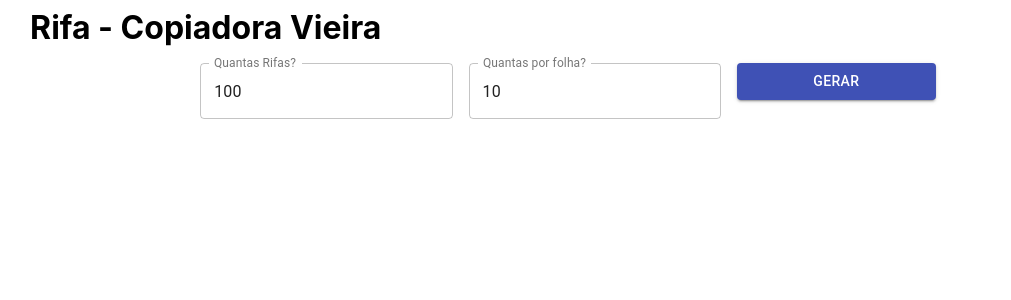
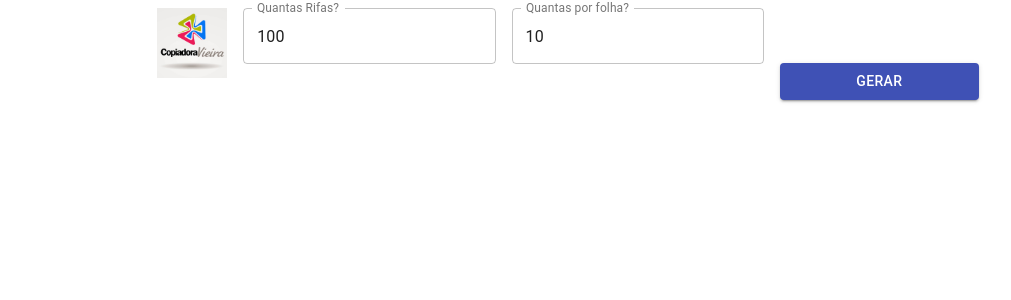
Before and after one commit to crvroberto/rifagerator, a React (Create React App) app: page / in a window 1280 px wide. Shown: the top 300 px of the page, without its empty margins (72-1083 px from the left). Built offline with nearby package versions, Linux system fonts and the light colour scheme.

Commit message:
edição final 3

```diff
--- a/src/App.js
+++ b/src/App.js
@@ -4,6 +4,7 @@ import React from 'react';
 import { makeStyles } from '@material-ui/core/styles';
 import {TextField, Button , } from '@material-ui/core';
 import { useState } from "react";
+import Logo from './logocopy.jpg'
 
 function App() {
 
@@ -85,7 +86,7 @@ function App() {
     <div className="App">
 
       <div className={classes.root} noValidate autoComplete="off">
-        <h1>Rifa - Copiadora Vieira</h1>
+        <img src={Logo} style={{height:70, width:70}} alt="Copiadora Vieira"></img>
         <TextField id="outlined-basic" label="Quantas Rifas?" variant="outlined" value={quaRifa} type="number" onChange={(e) => { setQuarifa(e.target.value) }} />
         <TextField id="outlined-basic" label="Quantas por folha?" variant="outlined" value={quaFolha} type="number" onChange={(e) => { setQuafolha(e.target.value) }} />
         <Button onClick={gerator} variant="contained" color="primary"> Gerar </Button >
```
Also changed, not shown: src/logocopy.jpg (added).
